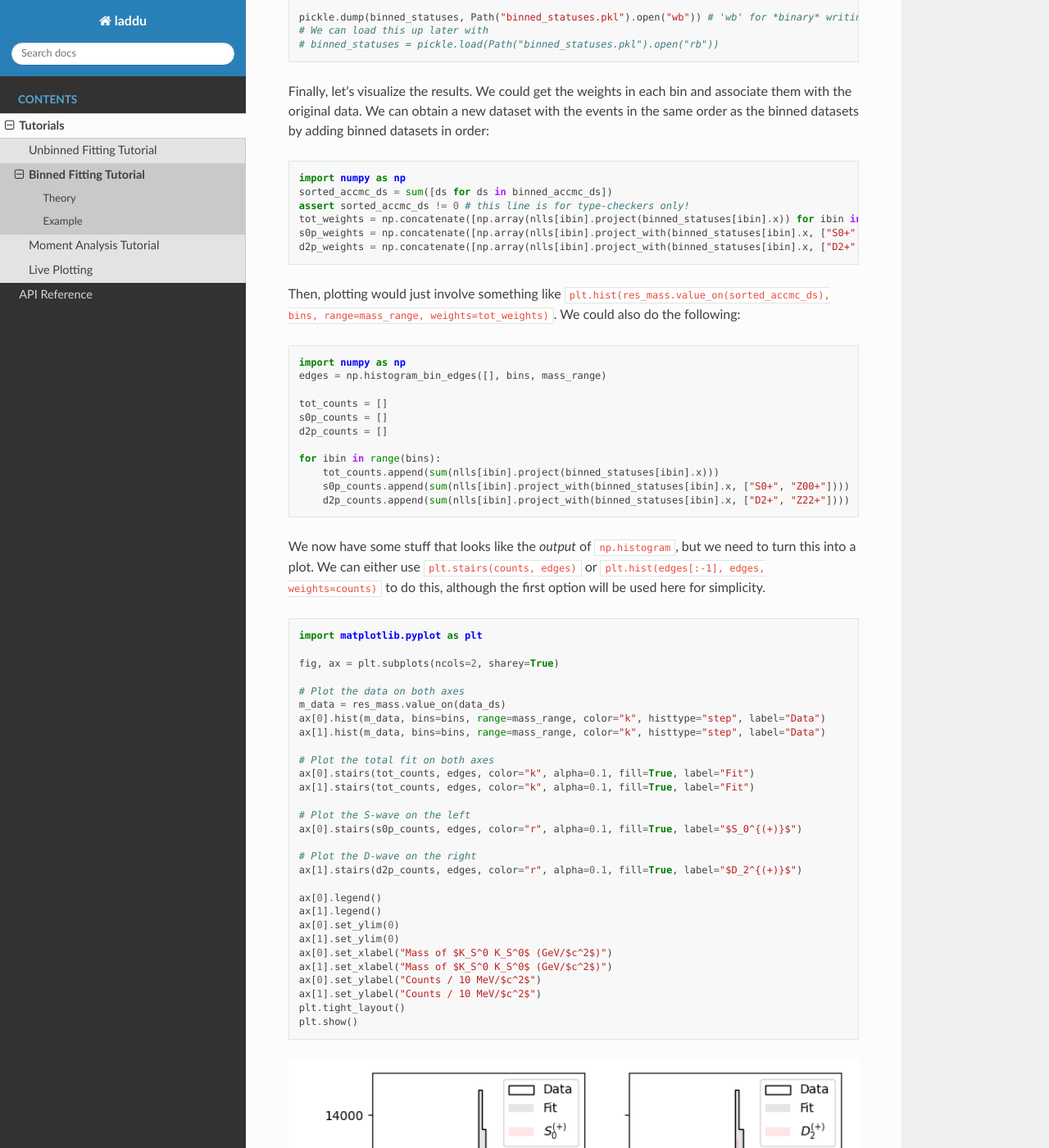
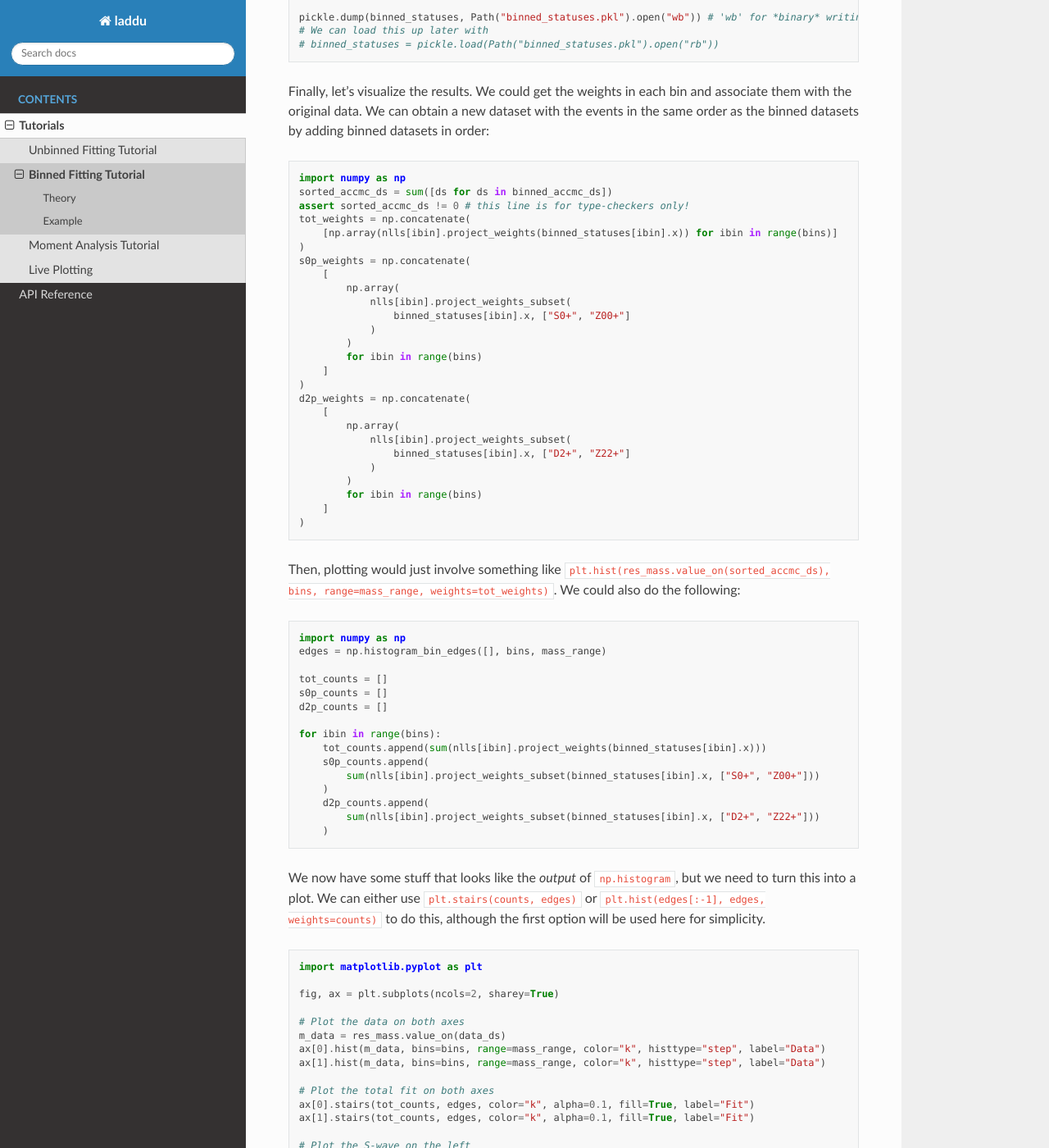
Before and after one commit to denehoffman/laddu, a Sphinx documentation site: the page built from py-laddu/docs/source/tutorials/binned_fit.rst, in a window 1280 px wide and 1400 px high, scrolled down 2300 px. Shown: the whole window at 82% size. Built offline with Sphinx 7.4.7 and the Read the Docs theme 3.1.0, drawn with Linux system fonts in a browser that asks for light colours; the version number could not be read and is left out.

```diff
--- a/py-laddu/docs/source/tutorials/binned_fit.rst
+++ b/py-laddu/docs/source/tutorials/binned_fit.rst
@@ -88,9 +88,29 @@ Finally, let's visualize the results. We could get the weights in each bin and a
    import numpy as np
    sorted_accmc_ds = sum([ds for ds in binned_accmc_ds])
    assert sorted_accmc_ds != 0 # this line is for type-checkers only!
-   tot_weights = np.concatenate([np.array(nlls[ibin].project(binned_statuses[ibin].x)) for ibin in range(bins)])
-   s0p_weights = np.concatenate([np.array(nlls[ibin].project_with(binned_statuses[ibin].x, ["S0+", "Z00+"])) for ibin in range(bins)])
-   d2p_weights = np.concatenate([np.array(nlls[ibin].project_with(binned_statuses[ibin].x, ["D2+", "Z22+"])) for ibin in range(bins)])
+   tot_weights = np.concatenate(
+       [np.array(nlls[ibin].project_weights(binned_statuses[ibin].x)) for ibin in range(bins)]
+   )
+   s0p_weights = np.concatenate(
+       [
+           np.array(
+               nlls[ibin].project_weights_subset(
+                   binned_statuses[ibin].x, ["S0+", "Z00+"]
+               )
+           )
+           for ibin in range(bins)
+       ]
+   )
+   d2p_weights = np.concatenate(
+       [
+           np.array(
+               nlls[ibin].project_weights_subset(
+                   binned_statuses[ibin].x, ["D2+", "Z22+"]
+               )
+           )
+           for ibin in range(bins)
+       ]
+   )
 
 Then, plotting would just involve something like ``plt.hist(res_mass.value_on(sorted_accmc_ds), bins, range=mass_range, weights=tot_weights)``. We could also do the following:
 
@@ -104,9 +124,13 @@ Then, plotting would just involve something like ``plt.hist(res_mass.value_on(so
    d2p_counts = []
 
    for ibin in range(bins):
-       tot_counts.append(sum(nlls[ibin].project(binned_statuses[ibin].x)))
-       s0p_counts.append(sum(nlls[ibin].project_with(binned_statuses[ibin].x, ["S0+", "Z00+"])))
-       d2p_counts.append(sum(nlls[ibin].project_with(binned_statuses[ibin].x, ["D2+", "Z22+"])))
+       tot_counts.append(sum(nlls[ibin].project_weights(binned_statuses[ibin].x)))
+       s0p_counts.append(
+           sum(nlls[ibin].project_weights_subset(binned_statuses[ibin].x, ["S0+", "Z00+"]))
+       )
+       d2p_counts.append(
+           sum(nlls[ibin].project_weights_subset(binned_statuses[ibin].x, ["D2+", "Z22+"]))
+       )
 
 We now have some stuff that looks like the *output* of ``np.histogram``, but we need to turn this into a plot. We can either use ``plt.stairs(counts, edges)`` or ``plt.hist(edges[:-1], edges, weights=counts)`` to do this, although the first option will be used here for simplicity.
 
```
Also changed, not shown: py-laddu/docs/source/tutorials/unbinned_fit.rst (+11 -7 lines), 3 other files.
